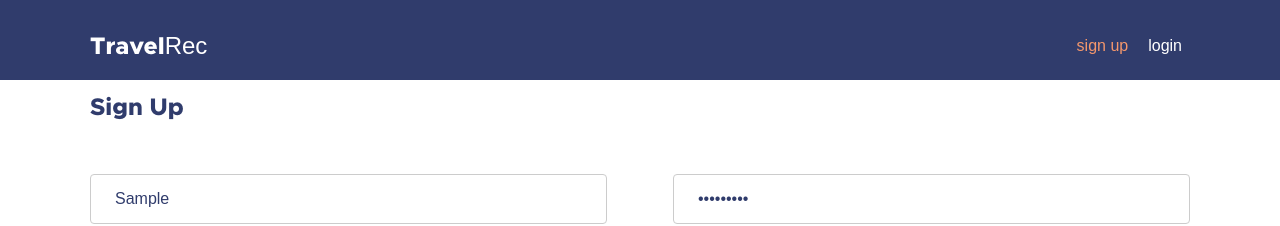
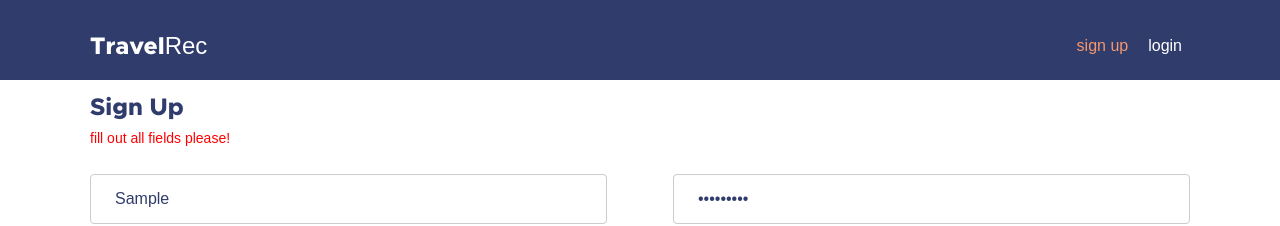
Before and after one commit to malyesh/trec-client, a React (Create React App) app: page /signup in a window 1280 px wide. Both pictures are taken after typing "Sample", "Sample", "name@example.com", "Sample123", "Sample123" into the empty fields and a click on the button "sign up!". Shown: the top 226 px of the page. Built offline with nearby package versions, Linux system fonts and the light colour scheme; no server answers; a web font is replaced by a local one.

Commit message:
add sucess or unsuccessful signup

```diff
--- a/src/pages/SignupPage/SignupPage.js
+++ b/src/pages/SignupPage/SignupPage.js
@@ -15,6 +15,7 @@ const initialValues = {
 
 export default function SignupPage() {
   const [success, setSuccess] = useState(false);
+  const [unsucess, setUnsuccess] = useState(false);
   const [error, setError] = useState(null);
   const [file, setFile] = useState();
   const [values, setValues] = useState(initialValues);
@@ -30,8 +31,13 @@ export default function SignupPage() {
 
   const handleSignup = async (event) => {
     event.preventDefault();
+    if (disabled) {
+      setUnsuccess(true);
+    } else {
       try {
-      if (event.target.password.value === event.target.confirm_password.value) {
+        if (
+          event.target.password.value === event.target.confirm_password.value
+        ) {
           let userInput = {
             first_name: values.first_name,
             last_name: values.last_name,
@@ -59,6 +65,7 @@ export default function SignupPage() {
       } catch (error) {
         console.log(error);
       }
+    }
   };
 
   const handleInputChange = (e) => {
@@ -78,6 +85,7 @@ export default function SignupPage() {
       values.confirm_password !== ''
     ) {
       setDisabled(false);
+      setUnsuccess(true);
     }
   }, [values]);
 
@@ -93,6 +101,11 @@ export default function SignupPage() {
         {success && (
           <div className='signup__message signup__message--success'>
             Sign up successful!
+          </div>
+        )}
+        {unsucess && (
+          <div className='signup__message signup__message--unsuccess'>
+            fill out all fields please!
           </div>
         )}
         <div className='signup__form'>
--- a/src/pages/SignupPage/SignupPage.scss
+++ b/src/pages/SignupPage/SignupPage.scss
@@ -82,10 +82,19 @@
   }
   &__message {
     font-size: 14px;
+    position: absolute;
+    top: 130px;
+    z-index: 4;
 
     &--error {
       color: red;
       margin-top: 8px;
+    }
+    &--success {
+      color: green;
+    }
+    &--unsuccess {
+      color: red;
     }
   }
 }
```
Lines whose indentation alone changed are shown as unchanged.
